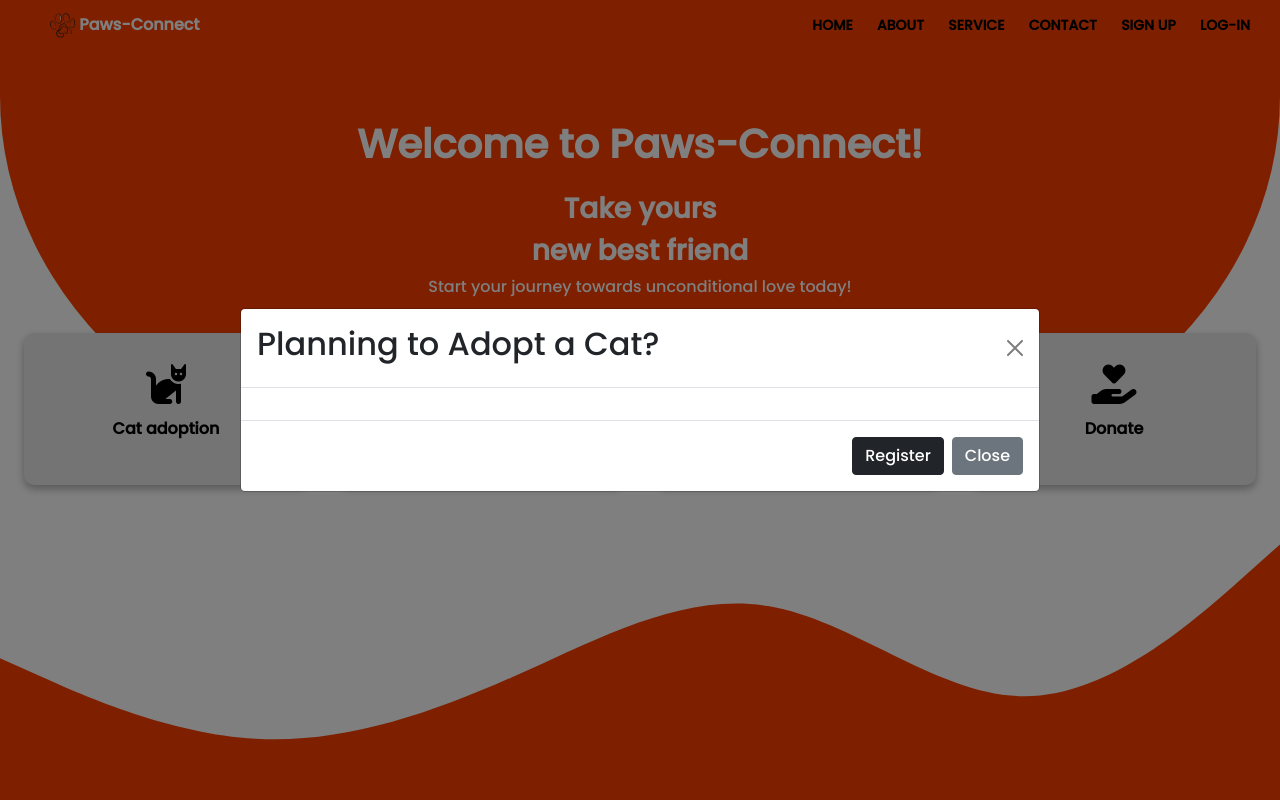
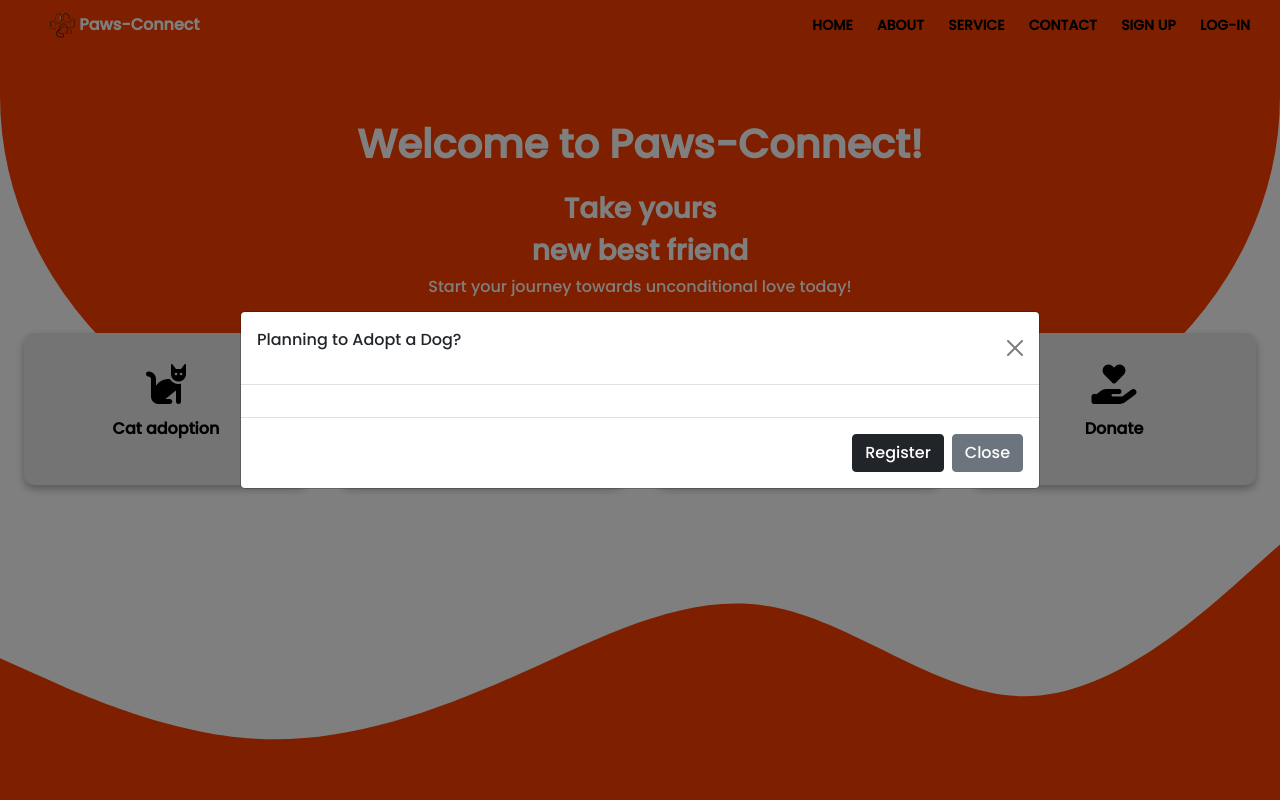
Before and after one commit to dracocf123/petbook, a PHP site: page / in a window 1280 px wide, after a click on "Dog adoption". Run offline with PHP 8.4, Linux system fonts and the light colour scheme; tables that the repository leaves empty or names only in its code hold one stand-in row (values such as "Sample post").

Commit message:
asdasdasda

```diff
--- a/index.php
+++ b/index.php
@@ -268,7 +268,7 @@
                 <div class="modal-dialog modal-dialog-centered modal-dialog-scrollable modal-lg">
                   <div class="modal-content">
                     <div class="modal-header">
-                      <h2>Planning to Adopt a Cat?</h2>
+                      <p>Planning to Adopt a Dog?</p>
                       <button type="button" class="btn-close" data-bs-dismiss="modal" aria-label="Close"></button>
                     </div>
                     <div class="modal-body">
```
